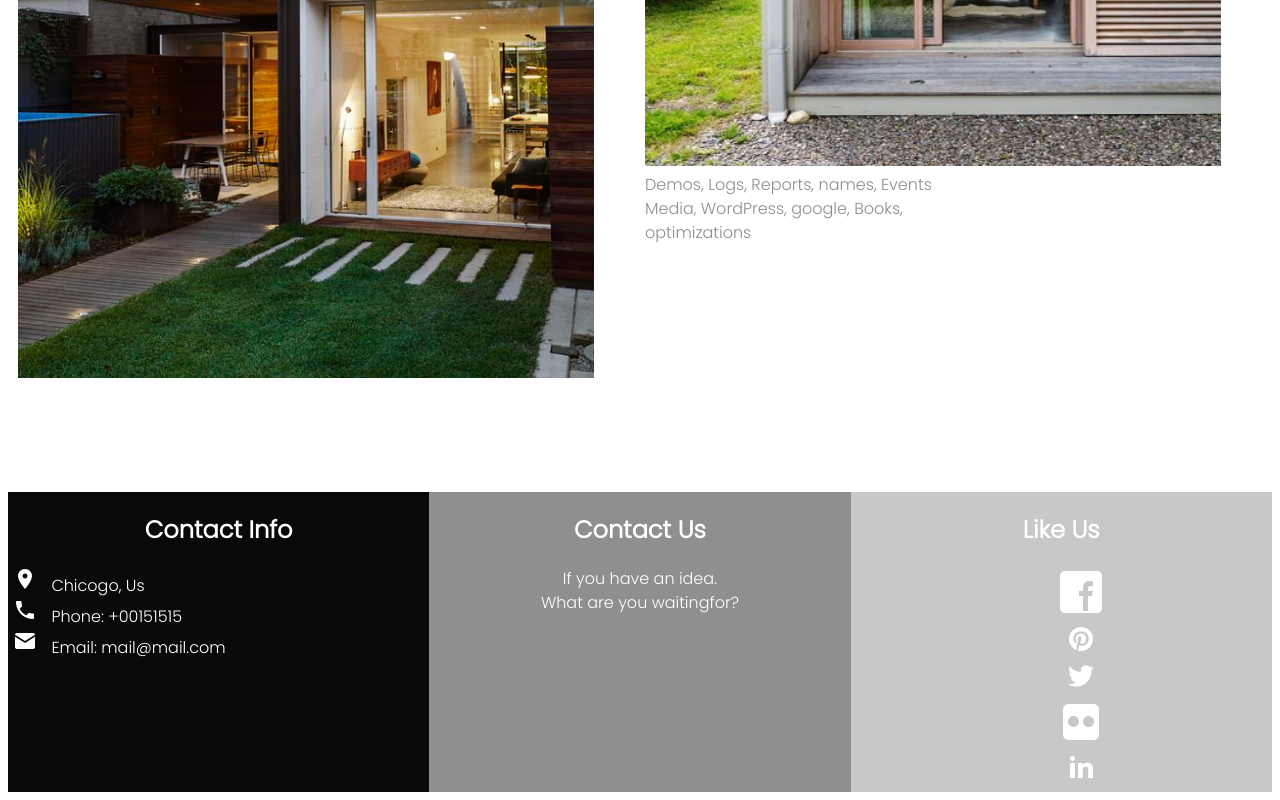
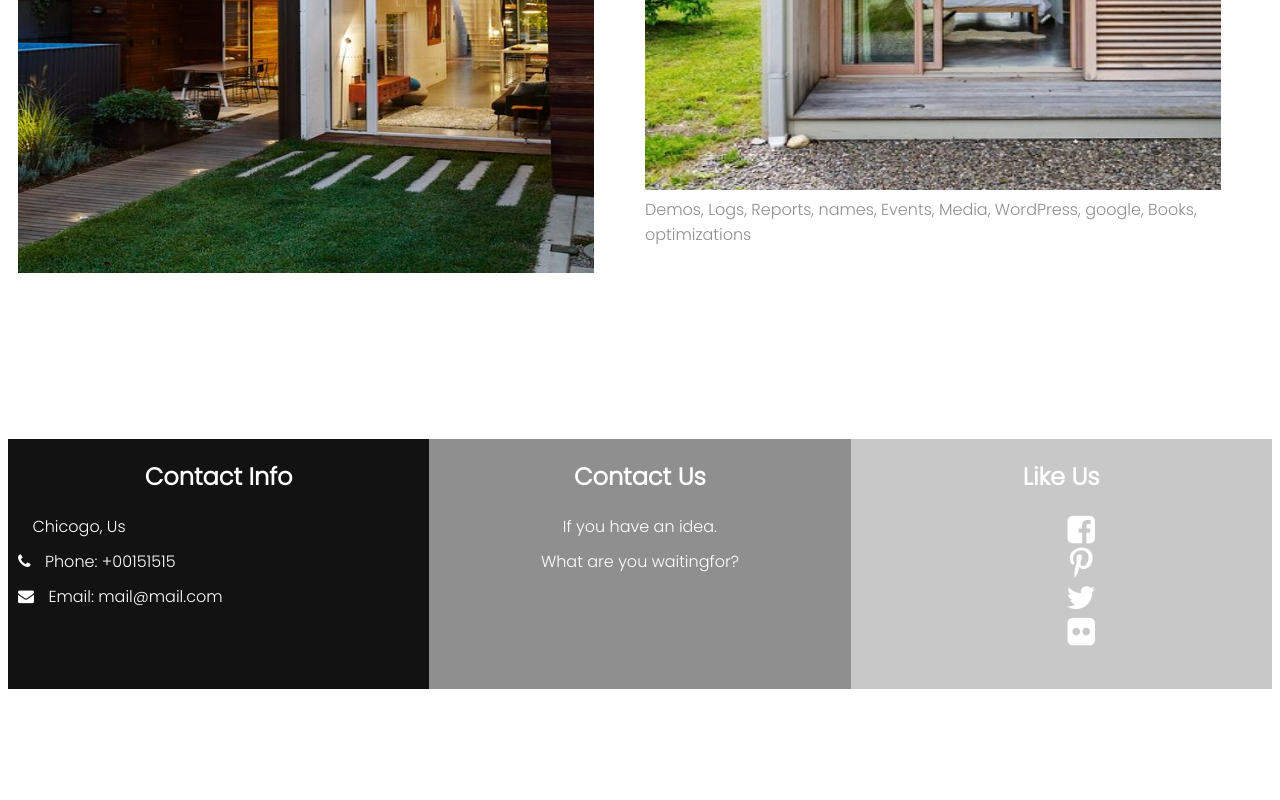
Before and after one commit to Yashwithajuegostudio/WebsiteBasic, a plain HTML site: page index.html in a window 1280 px wide. Shown: the part 659-1459 px from the top of the page. After the commit the page ends 1356 px from the top, so only its background shows below. Drawn offline with Linux system fonts and the light colour scheme.

Commit message:
FEAT: Icon png files are removed

```diff
--- a/index.html
+++ b/index.html
@@ -5,6 +5,7 @@
         <link rel="stylesheet" href="https://cdnjs.cloudflare.com/ajax/libs/font-awesome/4.7.0/css/font-awesome.min.css">
         <link rel="preconnect" href="https://fonts.googleapis.com">
 <link rel="preconnect" href="https://fonts.gstatic.com" crossorigin>
+
 <link href="https://fonts.googleapis.com/css2?family=Poppins:wght@300&display=swap" rel="stylesheet">
 <link href="https://fonts.googleapis.com/icon?family=Material+Icons" rel="stylesheet">
 
@@ -14,49 +15,61 @@
 
         <div class="container">
             <div class="flex-item-left">
-                <img src="./assets/menu.png" style>
-                <h4>Hello</h4 >
-                <h3>We are</h3>
+                <i class="fa-solid fa-bars fa fa-1x "></i>
+                <h3>Hello</h3 >
+                <h2>We are</h2>
                 <h1><bold>In Shock</bold></h1>
                 <p >MOST RECENT WORK:</p>
-                <img class='img1'src="assets/house1.jpg" alt="">
+
+
             </div>
 
 
-                <div class="flex-item-right"  >
-                    <p>We build design teams - we break things down</p>
-                    <p>and built it better - we deliver the best of</p>
-                    <p>solutions</p>
-                    <p style="padding-top: 10px;">InShock means powerful simplicity</p>
-                    <img class="img2"src="assets/house2.jpg" alt="">
-                    <p>Demos, Logs, Reports, names, Events</p>
-                    <p>Media, WordPress, google, Books, </p>
-                    <p>optimizations</p>
+                <div class="flex-item-right"  ><br><br>
+                    <p>We build design teams - we break things down
+                    and built it better - we deliver the best of
+                    solutions</p><br>
+                    <p>InShock means powerful simplicity</p>
+
                 </div>
         </div>
+        <div class="imageview">
+            <div class="house1">
 
-        <div class="row">
-            <div class="column" style="background-color:rgb(10, 9, 9)">
-              <h2 >Contact Info</h2>
-              <i class="fa-solid fa-location-pin" style="font-size: 30px;"></i>
-             <p style="color: white;"><img src="./assets/locationicon.png" style="padding-right: 10px; padding-left: 5px; filter: brightness(0) invert(1);">  Chicogo, Us</p>
-                <p style="color: white;"><img src="./assets/phoneicon.png" style="padding-right: 10px; padding-left: 5px; filter: brightness(0) invert(1);" alt="">  Phone: +00151515</p>
-               <p style="color: white;"><img src="./assets/mailicon.png" style="padding-right: 10px; padding-left: 5px; filter: brightness(0) invert(1);" alt="">  Email: mail@mail.com</p>
-            </div>
-            <div class="column" style="background-color:rgba(59, 58, 58, 0.568);text-align: center;">
-              <h2 s>Contact Us</h2>
-              <p style="color: white;">If you have an idea.</p>
-                <p style="color: white;">What are you waitingfor?</p>
+                <img class='img1'src="assets/house1.jpg" alt="">
 
             </div>
-            <div class="column" style="background-color:rgba(187, 187, 187, 0.801); text-align: center;">
+            <div class="house2">
+                <img class="img2" src="assets/house2.jpg"><br>
+                <p>Demos, Logs, Reports, names, Events,
+               Media, WordPress, google, Books,</p>
+                <p>optimizations</p>
+            </div>
+        </div>
+
+        <div class="footer">
+            <div class=" contactinfo" >
+              <h2 >Contact Info</h2>
+
+             <p class="para-style"><i class="fa-solid fa-location-dot fa fa-1x"></i> Chicogo, Us</p>
+                <p class="para-style"><i class="fa-solid fa-phone fa fa-1x"></i>  Phone: +00151515</p>
+               <p class="para-style"><i class="fa-solid fa-envelope fa fa-1x"></i> Email: mail@mail.com</p>
+            </div>
+            <div class="contactus" >
+              <h2>Contact Us</h2>
+              <p class="para-style">If you have an idea.</p>
+                <p class="para-style">What are you waitingfor?</p>
+
+            </div>
+            <div class="likeus" >
               <h2 >Like Us</h2>
-              <ul style="list-style-type:none;color: white; ">
-              <li><img src="assets/facebook.png" style="filter: brightness(0) invert(1);"></li>
-               <li><img src="assets/pinterest.png" style="filter: brightness(0) invert(1);"></li>
-                <li><img src="assets/twitter.png" style="filter: brightness(0) invert(1);"></li>
-                <li><img src="assets/flicker.png" style="filter: brightness(0) invert(1);"></li>
-               <li> <img src="assets/link.png" style="filter: brightness(0) invert(1);"></li>
+            <ul class="nobull">
+               <li><i class="fa-brands fa-facebook-square fa-2x fa"></i></li>
+               <li><i class="fa-brands fa-pinterest-p fa fa-2x"></i></li>
+                <li><i class="fa-brands fa-twitter fa fa-2x"></i></li>
+                <li><i class="fa-brands fa-flickr fa fa-2x"></i></li>
+
+              <li><i class="fa-brands fa-linkedin-in fa fa-2x"></i></li>
             </ul>
             </div>
 
--- a/style.css
+++ b/style.css
@@ -2,63 +2,102 @@
   font-family: "Poppins", sans-serif;
   box-sizing: border-box;
 }
-h4{
+h3 {
   font-size: 20px;
-  color:rgb(217, 217, 217);
+  color: rgba(217, 217, 217, 0.512);
+  margin-top: 4%;
 }
-p{
-  overflow-wrap: anywhere;
-  padding-top: 20 px;
+p {
   color: rgba(65, 63, 62, 0.589);
-  line-height: 150%;
+
   margin: 0;
 }
 .container {
   width: 100%;
-  height: 60%;
+  height: 30%;
   display: flex;
   padding-left: 10px;
-  padding-bottom: 50px;
+  padding-bottom: 10px;
   justify-content: space-between;
 }
-
+.imageview {
+  display: flex;
+  margin: 0;
+  padding-left: 10px;
+  justify-content: space-between;
+}
 .flex-item-right {
-  align-items: right;
   flex: 50%;
   font-size: 1em;
   color: rgba(65, 63, 62, 0.589);
-
 }
 
 .flex-item-left {
   align-items: left;
   flex: 50%;
 }
-
-.column {
+.house1 {
+  align-items: left;
+  flex: 50%;
+}
+.house2 {
+  flex: 50%;
+}
+.contactinfo,
+.contactus,
+.likeus {
   float: left;
 
   width: 33.33%;
 
-  height: 300px;
+  height: 250px;
   align-items: center;
 }
-.row:after {
+.footer:after {
   content: "";
   display: table;
   clear: both;
 }
 
 .img1 {
-  width:  45vw;
-  height: 70%;
+  width: 45vw;
+  height: 80%;
 }
 .img2 {
   width: 45vw;
-  height: 65%;
-  padding-top: 16vh;
+  height: 70%;
 }
-h2{
+.footer h2 {
   text-align: center;
   color: white;
+  margin: 20px;
 }
+ul {
+  list-style-type: none;
+  color: white;
+}
+
+.likeus {
+  background-color: rgba(187, 187, 187, 0.801);
+  text-align: center;
+}
+.contactus {
+  background-color: rgba(59, 58, 58, 0.568);
+  text-align: center;
+}
+.contactinfo {
+  background-color: rgb(18, 18, 19);
+}
+.para-style {
+  color: white;
+
+  margin: 0;
+  padding-bottom: 10px;
+}
+p .fa {
+  padding-left: 10px;
+  padding-right: 10px;
+}
+.flex-item-left h2 {
+  color: rgb(100, 97, 97);
+}
```
Also changed, not shown: assets/facebook.png (deleted), assets/flicker.png (deleted), assets/link.png (deleted), assets/location.png (deleted), assets/locationicon.png (deleted), assets/mailicon.png (deleted), assets/menu.png (deleted), assets/phoneicon.png (deleted), assets/pinterest.png (deleted), assets/twitter.png (deleted).
